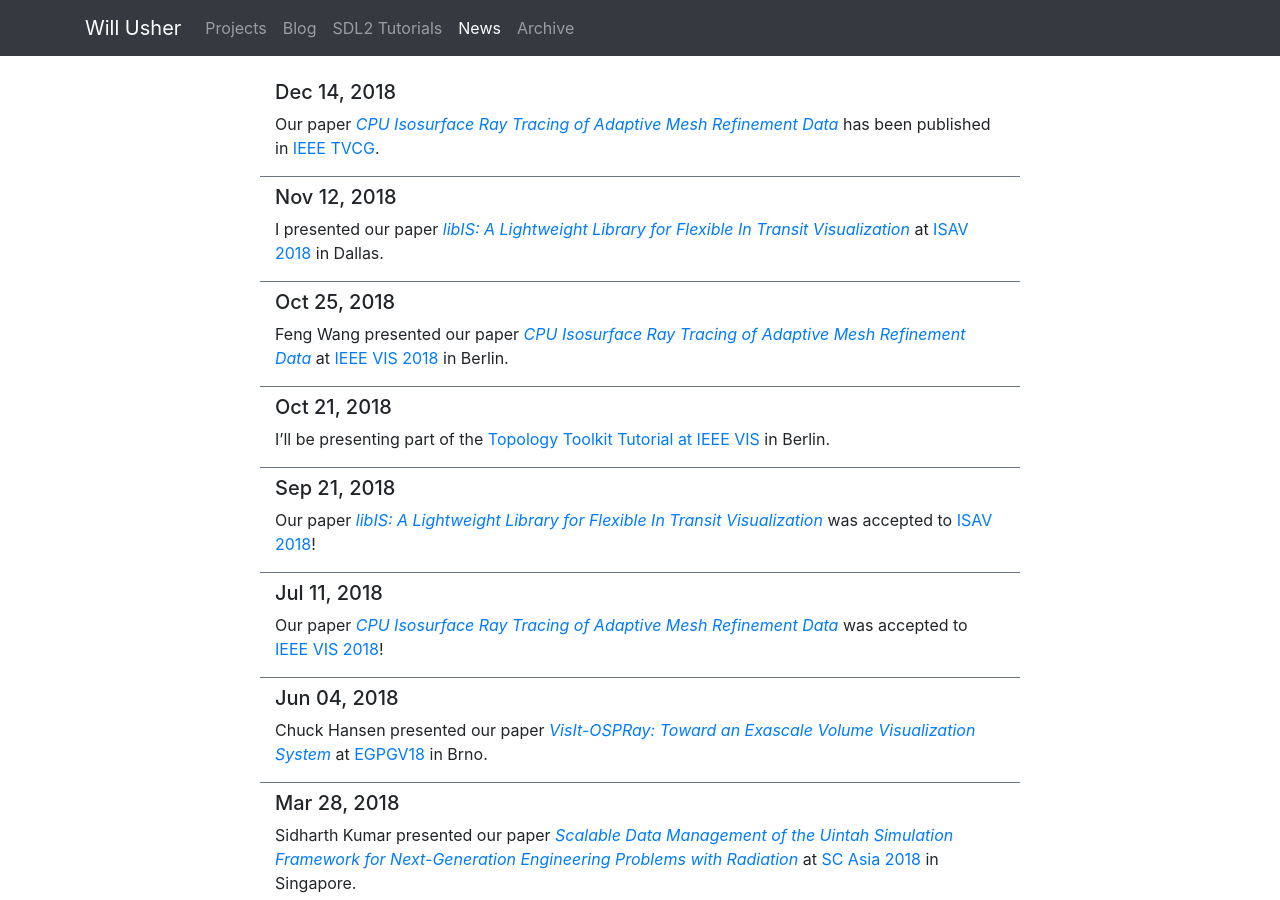
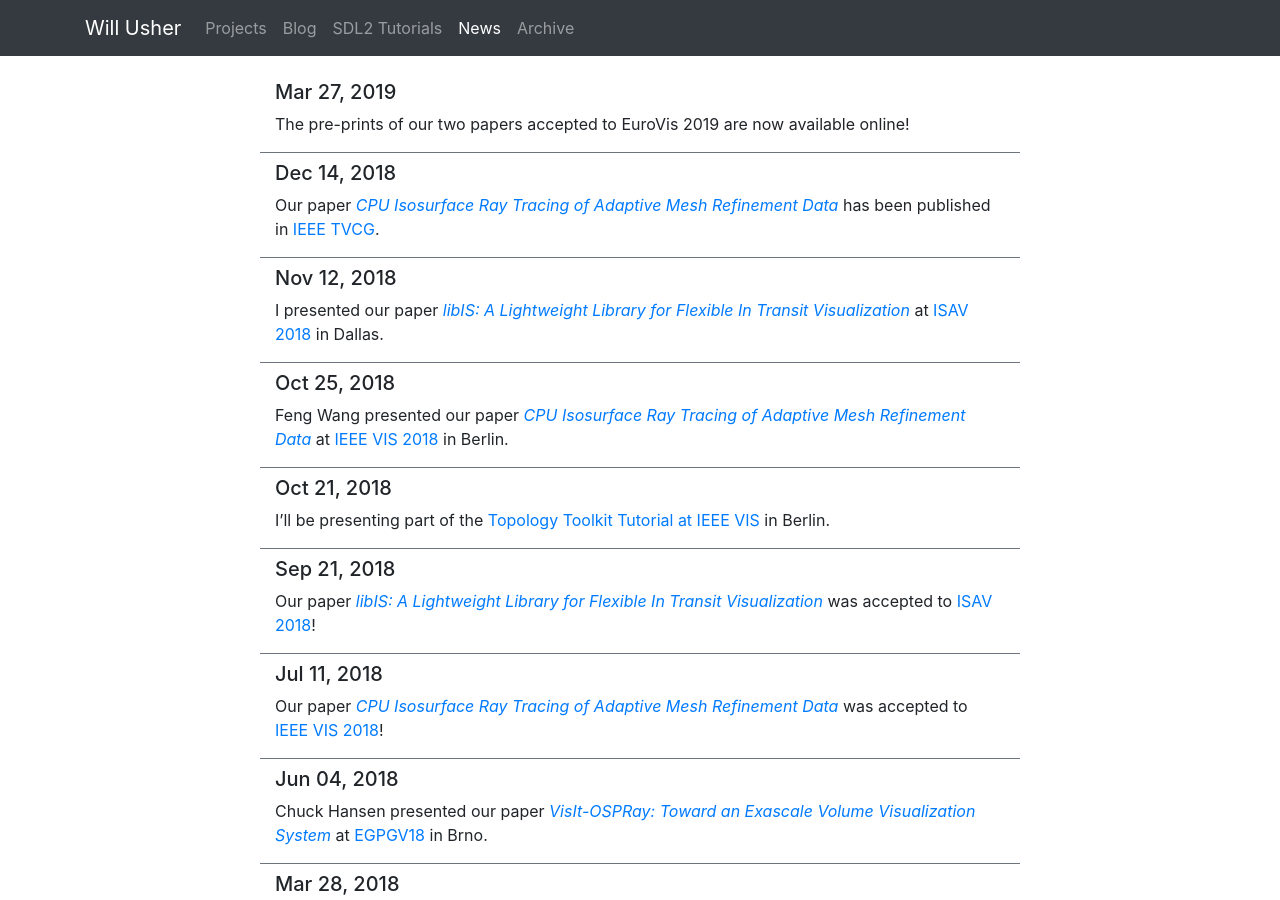
Before and after one commit to Twinklebear/Twinklebear.github.io-jekyll, a Jekyll site: the page built from news.html, in a window 1280 px wide and 900 px high. Built offline with Jekyll 4.4.1, drawn with Linux system fonts in a browser that asks for light colours; nearby versions of some CDN libraries; some of the changed lines change nothing that is shown.

Commit message:
adding eurovis paper json info

```diff
--- a/_data/news.json
+++ b/_data/news.json
@@ -1,4 +1,8 @@
 [
+	{
+		"date": "2019-03-27",
+		"text": "The pre-prints of our two papers accepted to EuroVis 2019 are now available online!"
+	},
 	{
 		"date": "2018-12-14",
 		"text": "Our paper [*CPU Isosurface Ray Tracing of Adaptive Mesh Refinement Data*](/publications/amr-iso) has been published in [IEEE TVCG](https://ieeexplore.ieee.org/document/8493612)."
--- a/_data/publications.json
+++ b/_data/publications.json
@@ -1,4 +1,115 @@
 [
+	{
+		"title": "Scalable Ray Tracing Using the Distributed FrameBuffer",
+		"authors": "Will Usher, Ingo Wald, Jefferson Amstutz, Johannes Günther,
+			Carson Brownlee, and Valerio Pascucci",
+		"venue": "Computer Graphics Forum (Proceedings of EuroVis) (To Appear)",
+		"paper_pdf": "http://sci.utah.edu/~will/papers/dfb.pdf",
+		"teaser": "https://i.imgur.com/xDw1wI1.jpg",
+		"thumb": "https://i.imgur.com/xVd40uT.jpg",
+		"year": 2019,
+		"short_title": "dfb",
+		"supplemental_video": "https://www.youtube.com/embed/F2nahk4GAB0",
+		"bibtex": "@article{usher_scalable_2019,\n
+			title = {{Scalable} {Ray} {Tracing} {Using} the {Distributed} {FrameBuffer}},\n
+			journal = {Computer Graphics Forum (To Appear)},\n
+			author = {Usher, Will and Wald, Ingo and Amstutz, Jefferson and Günther, Johannes and
+				Brownlee, Carson and Pascucci, Valerio},\n
+			year = {2019},\n}",
+		"abstract": "Image- and data-parallel rendering across multiple
+			nodes on high-performance computing systems is widely used in visualization
+			to provide higher frame rates, support large data sets, and
+			render data in situ. Specifically for in situ visualization,
+			reducing bottlenecks incurred by the visualization and compositing is
+			of key concern to reduce the overall simulation runtime.
+			Moreover, prior algorithms have been designed to support either
+			image- or data-parallel rendering and impose restrictions on the
+			data distribution, requiring different implementations for each
+			configuration. In this paper, we introduce the Distributed FrameBuffer,
+			an asynchronous image-processing framework for multi-node rendering.
+			We demonstrate that our approach achieves performance superior to
+			the state of the art for common use cases, while providing the
+			flexibility to support a wide range of parallel rendering algorithms
+			and data distributions. By building on this framework, we extend
+			the open-source ray tracing library OSPRay with a data-distributed API, enabling
+			its use in data-distributed and in situ visualization applications.",
+		"teaser_caption": "Large-scale interactive visualization using the Distributed FrameBuffer.
+			Top left: Image-parallel rendering of two transparent isosurfaces from
+			the Richtmyer-Meshkov (516M triangles), 8FPS with a 2048<sup>2</sup>
+			framebuffer using 16 Stampede2 Intel Xeon Platinum 8160 SKX nodes.
+			Top right: Data-parallel rendering of the Cosmic Web (29B transparent spheres),
+			2FPS at 2048<sup>2</sup> using 128 Theta Intel Xeon Phi Knight's Landing (KNL) nodes.
+			Bottom: Data-parallel rendering of the 951GB DNS volume combined with a transparent
+			isosurface (4.35B triangles), 5FPS at 4096x1024 using 64 Stampede2 Intel Xeon Phi
+			KNL nodes.",
+		"downloads": [
+			{
+				"title": "Code",
+				"list": [
+					{
+						"title": "OSPRay",
+						"link": "https://github.com/ospray/ospray",
+						"icon": "fab fa-github"
+					}
+				]
+			}
+		]
+	},
+	{
+		"title": "Ray Tracing Generalized Tube Primitives: Method and Applications",
+		"authors": "Mengjiao Han, Ingo Wald, Will Usher, Qi Wu, Feng Wang,
+			Valerio Pascucci, Charles D. Hansen, and Chris R. Johnson",
+		"venue": "Computer Graphics Forum (Proceedings of EuroVis) (To Appear)",
+		"paper_pdf": "http://sci.utah.edu/~will/papers/tubes.pdf",
+		"teaser": "https://i.imgur.com/tTv2l2j.jpg",
+		"thumb": "https://i.imgur.com/gsgdwlZ.jpg",
+		"year": 2019,
+		"short_title": "tubes",
+		"supplemental_video": "",
+		"bibtex": "@article{han_ray_2019,\n
+			title = {{Ray} {Tracing} {Generalized} {Tube} {Primitives}: {Method} and {Applications}},\n
+			journal = {Computer Graphics Forum (To Appear)},\n
+			author = {Han, Mengjiao and Wald, Ingo and Usher, Will and Wu, Qi
+				and Wang, Feng and Hansen, Charles and Pasucci, Valerio and Johnson, Chris R.},\n
+			year = {2019},\n}",
+		"abstract": "We present a general high-performance technique for ray tracing
+			generalized tube primitives. Our technique efficiently supports
+			tube primitives with fixed and varying radii, general acyclic graph
+			structures with bifurcations,
+			and correct transparency with interior surface removal.
+			Such tube primitives are widely used in scientific visualization
+			to represent diffusion tensor imaging tractographies, neuron morphologies,
+			and scalar or vector fields of 3D flow.
+			We implement our approach within the OSPRay ray tracing framework,
+			and evaluate it on a range of interactive visualization use cases
+			of fixed- and varying-radius streamlines, pathlines, complex neuron morphologies,
+			and brain tractographies. Our proposed approach provides interactive,
+			high-quality rendering, with low memory overhead.",
+		"teaser_caption": "Visualizations using our \"generalized tube\" primitives.
+			(a): DTI tractography data, semi-transparent fixed-radius streamlines (218K line segments).
+			(b): A generated neuron assembly test case, streamlines with varying
+			radii and bifurcations (3.2M l. s.).
+			(c): Aneurysm morphology, semi-transparent streamlines with varying radii
+			and bifurcations (3.9K l. s.)
+			and an opaque center line with fixed radius and bifurcations (3.9K l. s.).
+			(d): A tornado simulation, with radius used to encode the velocity magnitude (3.56M l. s.).
+			(e): Flow past a torus, fixed-radius pathlines (6.5M l. s.).
+			Rendered at: (a) 0.38FPS, (b) 7.2FPS, (c) 0.25FPS, (d) 18.8FPS, with a 2048x2048 framebuffer;
+			(e) 23FPS with a 2048x786 framebuffer. Performance measured on a dual Intel Xeon
+			E5-2640 v4 workstation, with shadows and ambient occlusion.",
+		"downloads": [
+			{
+				"title": "Code",
+				"list": [
+					{
+						"title": "Generalized Tubes Module for OSPRay",
+						"link": "https://github.com/",
+						"icon": "fab fa-github"
+					}
+				]
+			}
+		]
+	},
 	{
 		"title": "CPU Isosurface Ray Tracing of Adaptive Mesh Refinement Data",
 		"authors": "Feng Wang, Ingo Wald, Qi Wu, Will Usher and Chris R. Johnson",
```
